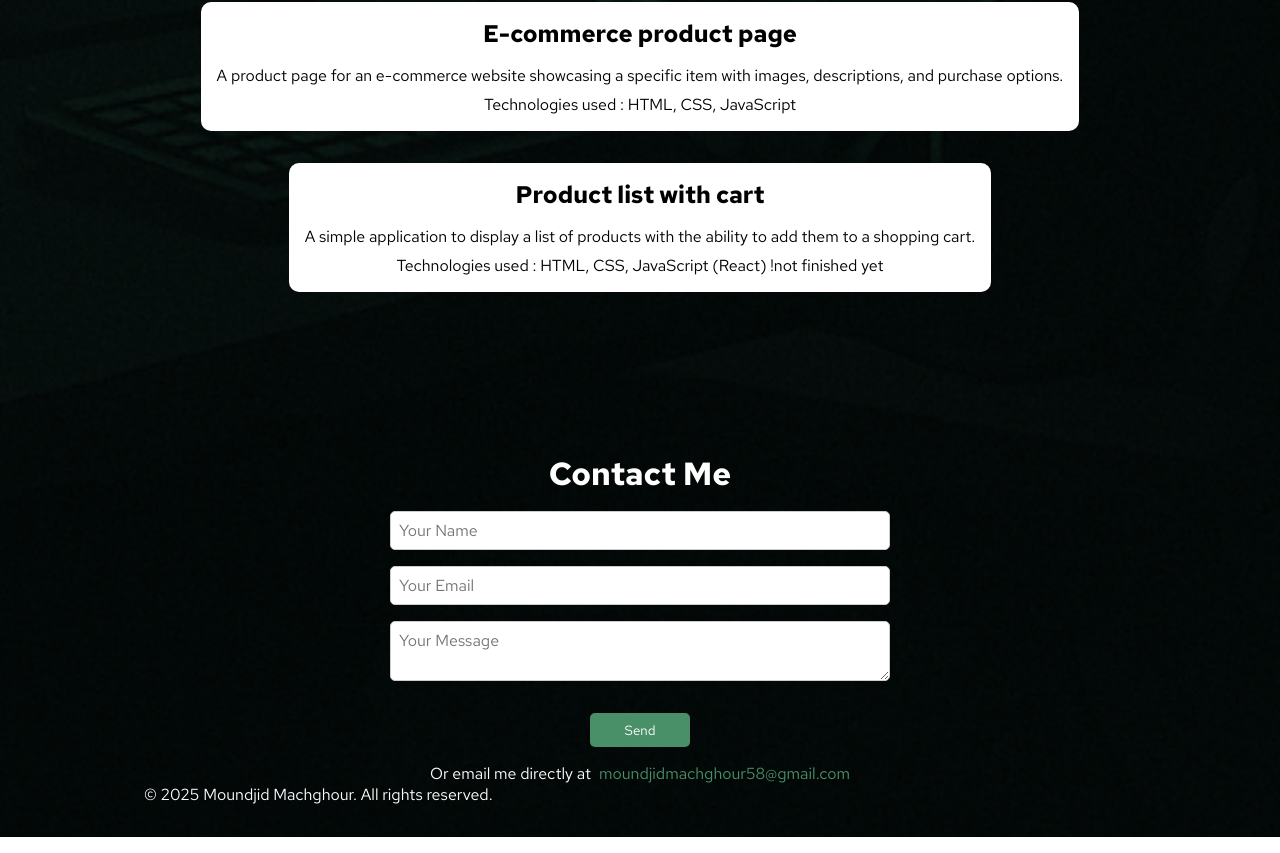
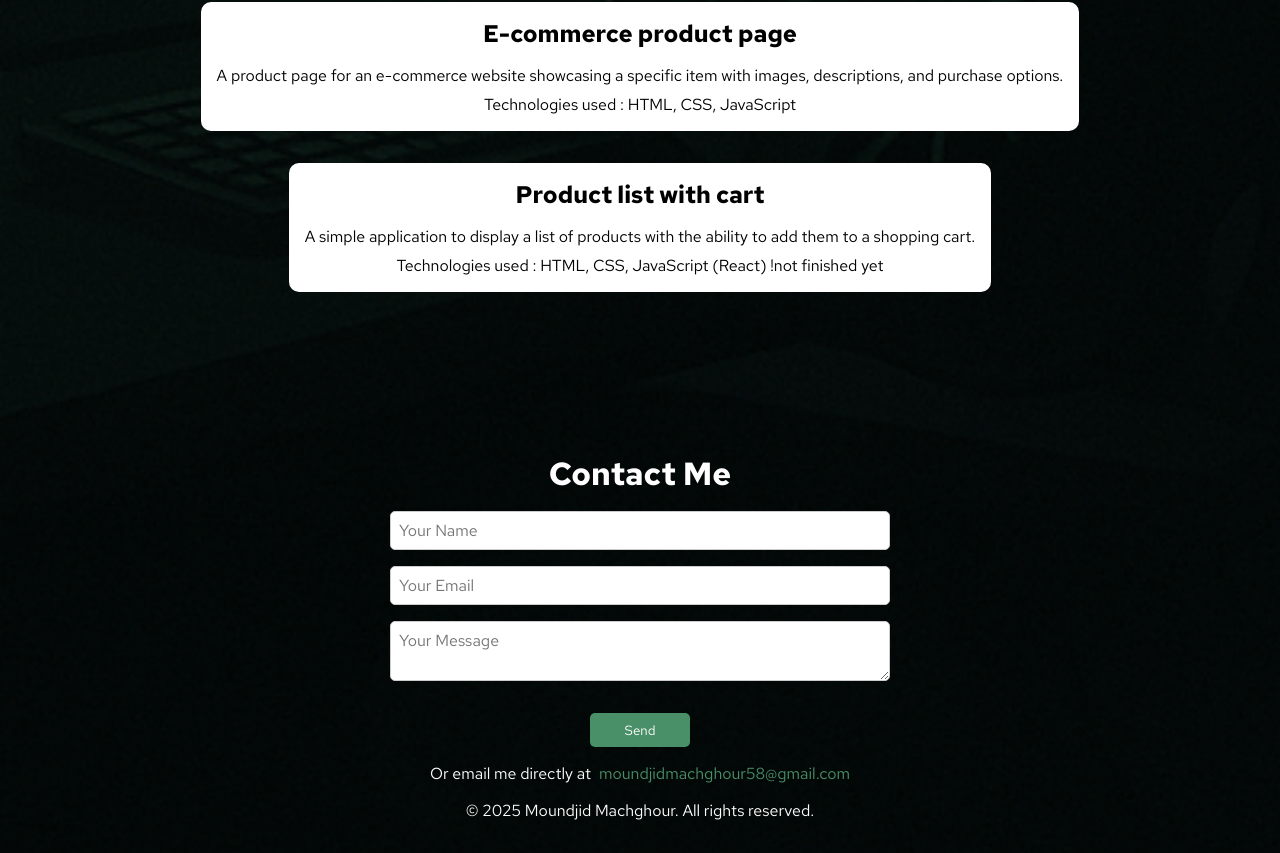
Before and after one commit to PxMach/Portfolio, a React (Vite) app: page / in a window 1280 px wide. Shown: the part 2427-3280 px from the top of the page. Built offline with nearby package versions, Linux system fonts and the light colour scheme.

Commit message:
Uncomment footer styles in App.css to apply layout adjustments

```diff
--- a/src/App.css
+++ b/src/App.css
@@ -15,9 +15,10 @@ body {
   background-position: center;
   color: white;
 }
-/* footer {
+footer {
   display: flex;
   flex-direction: column;
   align-items: center;
   gap: 1rem;
-} */
+  margin-top: 1rem;
+}
```
